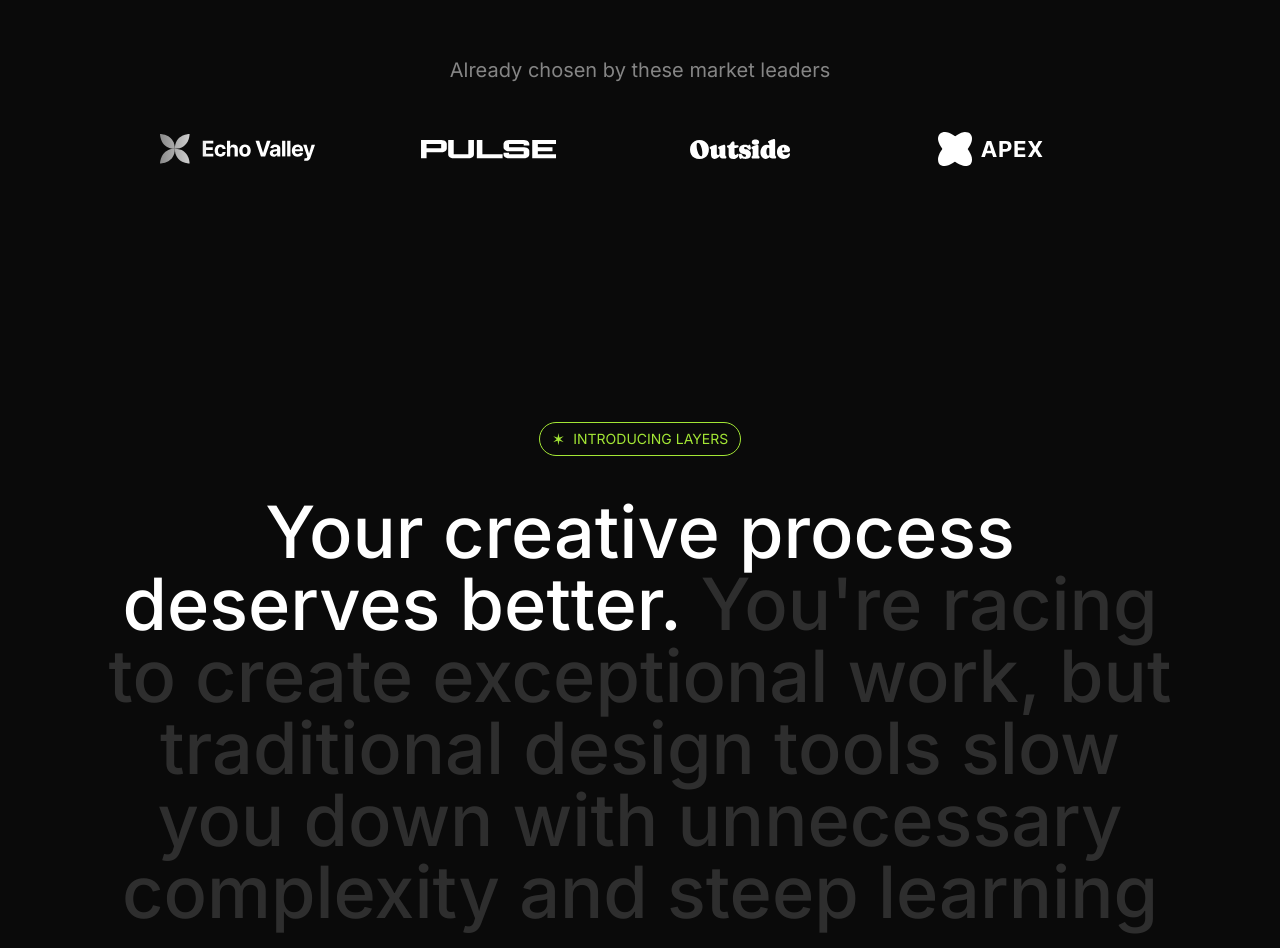
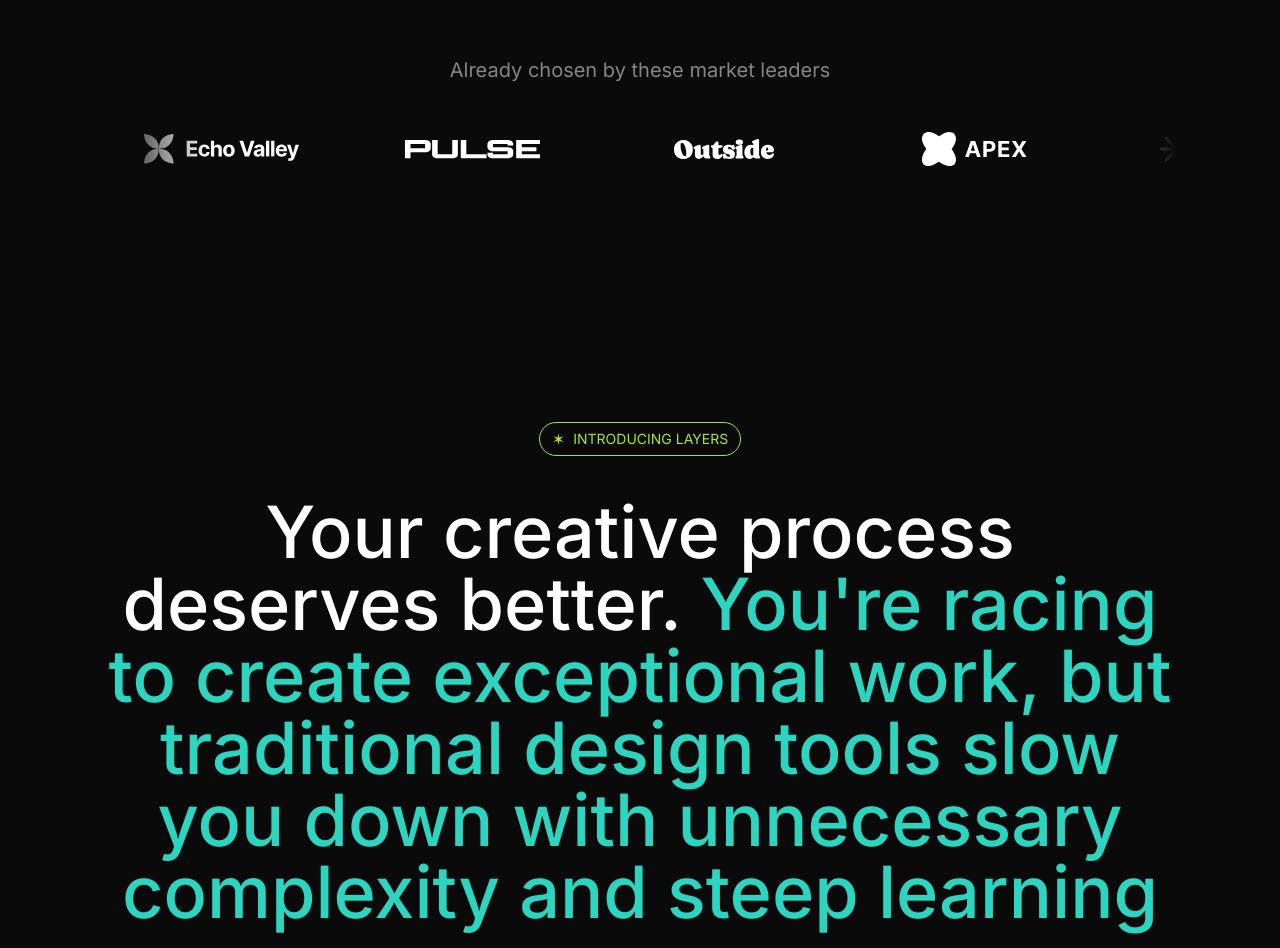
Before and after one commit to Dipin003/SasS-Landing, a Next.js app: page / in a window 1280 px wide. Shown: the part 820-1768 px from the top of the page. Built offline with nearby package versions, Linux system fonts and the light colour scheme.

Commit message:
feat: add scroll-based word highlight animation in Introduction section

```diff
--- a/src/sections/Introduction.tsx
+++ b/src/sections/Introduction.tsx
@@ -1,11 +1,37 @@
+"use client";
+
+import { useScroll, useTransform } from "framer-motion";
+
 import Tag from "@/components/Tag";
+import { useEffect, useRef, useState } from "react";
+import { twMerge } from "tailwind-merge";
 
 const text = `You're racing to create exceptional work, but traditional design tools slow you down with unnecessary complexity and steep learning curves.`;
 
+const words = text.split(" ");
+
 export default function Introduction() {
+
+    const scrollTarget = useRef<HTMLDivElement>(null)
+
+    const { scrollYProgress } = useScroll({ target: scrollTarget, offset: ['start end', 'end end'] });
+
+
+    const [currentWord, setCurrentWord] = useState(0)
+
+    const wordIndex = useTransform(scrollYProgress, [0, 1], [0, words.length])
+
+    useEffect(() => {
+        wordIndex.on('change', (latest) => {
+            setCurrentWord(latest)
+        })
+    }, [wordIndex])
+
     return (
         <section className="py-28 lg:py-40">
             <div className="container">
+
+                <div className="sticky top-20 md:top-28 lg:top-40">
                     <div className="flex justify-center">
                         <Tag>Introducing Layers</Tag>
                     </div>
@@ -14,13 +40,29 @@
                             Your creative process deserves better.
                         </span>{" "}
                         <span className="text-white/15">
-                        {text}
+                            {
+                                words.map((word, index) => (
+                                    <span key={index}
+                                        className={twMerge("transition duration-500 text-white/50",
+                                            index < currentWord && 'text-teal-400')
+                                        }
+                                    >
+                                        {`${word} `}
+                                    </span>
+                                ))
+                            }
                         </span>
                         <span className="text-lime-400 block">
                             That's why we built layers,
                         </span>
                     </div>
                 </div>
+
+                <div className="h-[150vh]"
+                    ref={scrollTarget}
+                ></div>
+
+            </div>
         </section>
     )
 }
--- a/src/sections/LogoTicker.tsx
+++ b/src/sections/LogoTicker.tsx
@@ -1,6 +1,9 @@
 "use client"
 
-import { Fragment } from "react";
+import { Fragment, useEffect } from "react";
+import { useAnimation, motion } from 'framer-motion';
+import { useState } from 'react';
+import Image from "next/image";
 
 import quantumLogo from "@/assets/images/quantum.svg";
 import acmeLogo from "@/assets/images/acme-corp.svg";
@@ -10,9 +13,6 @@
 import apexLogo from "@/assets/images/apex.svg";
 import celestialLogo from "@/assets/images/celestial.svg";
 import twiceLogo from "@/assets/images/twice.svg";
-import Image from "next/image";
-
-import { motion } from 'framer-motion';
 
 const logos = [
     { name: "Quantum", image: quantumLogo },
@@ -26,42 +26,52 @@
 ];
 
 export default function LogoTicker() {
+    const controls = useAnimation();
+    const [isHovered, setIsHovered] = useState(false);
+
+    useEffect(() => {
+        if (isHovered) {
+            controls.stop();
+        } else {
+            controls.start({
+                x: "-50%",
+                transition: {
+                    repeat: Infinity,
+                    duration: 30,
+                    ease: "linear"
+                }
+            });
+        }
+    }, [isHovered, controls]);
 
     return (
         <section className="py-24 overflow-x-clip">
             <div className="container">
                 <h3 className="text-center text-white/50 text-xl">Already chosen by these market leaders</h3>
 
-                <div className="flex overflow-hidden mt-12 [mask-image:linear-gradient(to_right,transparent,black_10%,black_90%,transparent)]">
+                <div
+                    className="flex overflow-hidden mt-12 [mask-image:linear-gradient(to_right,transparent,black_10%,black_90%,transparent)]"
+                    onMouseEnter={() => setIsHovered(true)}
+                    onMouseLeave={() => setIsHovered(false)}
+                >
                     <motion.div
-                        animate={{
-                            x: "-50%",
-                        }}
-                        transition={{
-                            repeat: Infinity,
-                            duration: 30,
-                            ease: "linear"
-                        }}
-
-                        className="flex flex-none gap-24 pr-24">
-                        {
-                            Array.from({ length: 2 }).map((_, i) => (
-                                <Fragment key={i}>
-                                    {
-                                        logos.map((logo) => (
-                                            <Image
-                                                src={logo.image}
-                                                key={logo.name}
-                                                alt={logo.name} />
-                                        ))
-                                    }
-                                </Fragment>
-                            ))
-                        }
-
+                        animate={controls}
+                        className="flex flex-none gap-24 pr-24"
+                    >
+                        {Array.from({ length: 2 }).map((_, i) => (
+                            <Fragment key={i}>
+                                {logos.map((logo) => (
+                                    <Image
+                                        src={logo.image}
+                                        key={logo.name}
+                                        alt={logo.name}
+                                    />
+                                ))}
+                            </Fragment>
+                        ))}
                     </motion.div>
                 </div>
             </div>
         </section>
-    )
+    );
 }
```
Lines whose indentation alone changed are shown as unchanged.
